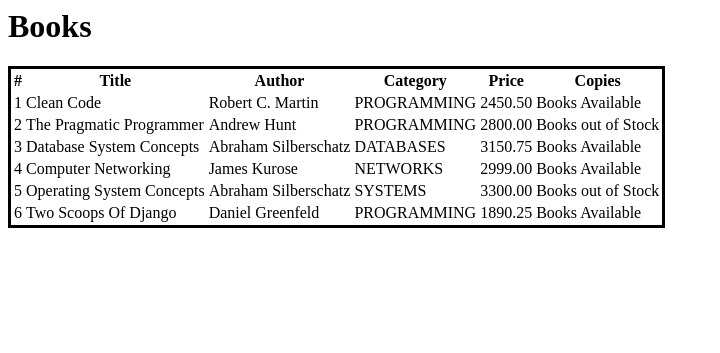
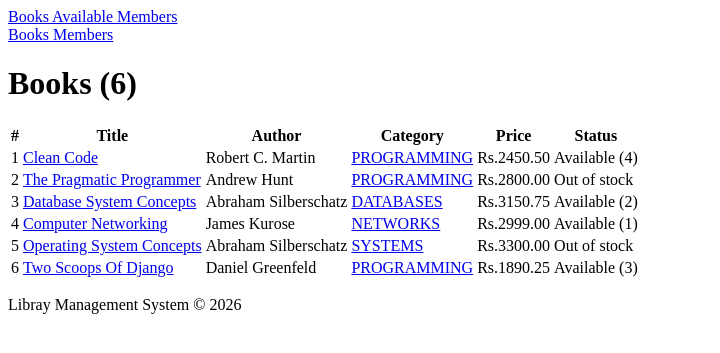
Before and after one commit to Faizan-Asif2/Library_Management-Django, a Django app: page /books/ in a window 1280 px wide. Shown: the top 353 px of the page, without its empty margins (0-720 px from the left). Run offline with Django 5.2, Linux system fonts and the light colour scheme.

Commit message:
Added book list

```diff
--- a/books/templates/books/book_list.html
+++ b/books/templates/books/book_list.html
@@ -1,41 +1,57 @@
+{% extends 'base.html' %}
+
+{% block title %}Books — Library Management System{% endblock %}
+
 {% block content %}
 
-<h1>{{ page_title|title }}</h1>
+<h1>
+    {% if category_name %}
+        Books in category: {{ category_name|title }}
+    {% else %}
+        Books ({{ books|length }})
+    {% endif %}
+</h1>
 
-<table  style="border: solid;">
+<table class="book-table">
 
-    <thead  style="border: solid;">
-        <tr  style="border: solid;">
+    <thead>
+        <tr>
             <th>#</th>
             <th>Title</th>
             <th>Author</th>
             <th>Category</th>
             <th>Price</th>
-            <th>Copies</th>
+            <th>Status</th>
         </tr>
     </thead>
 
-    <tbody  style="border: solid;">
+    <tbody>
 
         {% for book in books %}
 
-        <tr  style="border: solid;">
+        <tr>
 
             <td>{{ forloop.counter }}</td>
 
-            <td>{{ book.title|lower|title}}</td>
+            <td>
+                <a href="{% url 'books:book_detail' book.id %}">{{ book.title|title }}</a>
+            </td>
 
             <td>{{ book.author }}</td>
 
-            <td>{{ book.category|upper }}</td>
+            <td>
+                <a href="{% url 'books:books_by_category' book.category %}">
+                    {{ book.category|upper }}
+                </a>
+            </td>
 
-            <td>{{ book.price|floatformat:2 }}</td>
+            <td>Rs.{{ book.price|floatformat:2 }}</td>
 
             <td>
                 {% if book.copy > 0 %}
-                    <p>Books Available</p>
+                    Available ({{ book.copy }})
                 {% else %}
-                    <p>Books out of Stock</p>
+                    <span class="out-of-stock">Out of stock</span>
                 {% endif %}
             </td>
 
@@ -44,9 +60,7 @@
         {% empty %}
 
         <tr>
-            <td colspan="6">
-                No books in the library yet.
-            </td>
+            <td colspan="6">No books in the library yet.</td>
         </tr>
 
         {% endfor %}
```
